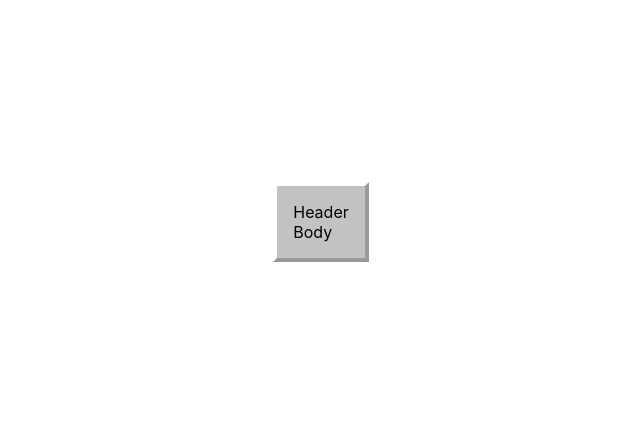
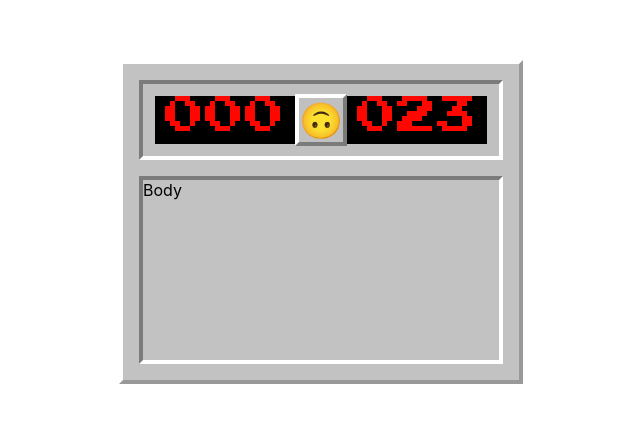
Before and after one commit to x4th/minesweeper, a React (Create React App) app: page / in a window 1280 px wide. Shown: the part 178-600 px from the top of the page, without its empty margins (319-959 px from the left). Built offline with nearby package versions, Linux system fonts and the light colour scheme.

Commit message:
basic header

```diff
--- a/public/index.html
+++ b/public/index.html
@@ -24,6 +24,7 @@
       work correctly both with client-side routing and a non-root public URL.
       Learn how to configure a non-root public URL by running `npm run build`.
     -->
+    <link href="https://fonts.googleapis.com/css?family=Press+Start+2P&display=swap" rel="stylesheet">
     <title>React App</title>
   </head>
   <body>
--- a/src/components/App/App.scss
+++ b/src/components/App/App.scss
@@ -8,3 +8,46 @@
   border-left-color: white;
   border-top-color: white;
 }
+
+.Header {
+  background: #c0c0c0;
+  padding: 10px 12px;
+  border-width: 4px;
+  border-style: solid;
+  border-right-color: white;
+  border-bottom-color: white;
+  border-left-color: #7b7b7b;
+  border-top-color: #7b7b7b;
+  display: flex;
+  justify-content: space-between;
+  align-items: center;
+}
+
+.Body {
+  margin-top: 16px;
+  border-width: 4px;
+  border-style: solid;
+  border-right-color: white;
+  border-bottom-color: white;
+  border-left-color: #7b7b7b;
+  border-top-color: #7b7b7b;
+  display: grid;
+  grid-template-rows: repeat(9, 1fr);
+  grid-template-rows: repeat(9, 1fr);
+}
+
+.Face {
+  width: 52px;
+  height: 52px;
+  font-size: 35px;
+  border-width: 4px;
+  border-style: solid;
+  border-left-color: white;
+  border-top-color: white;
+  border-right-color: #7b7b7b;
+  border-bottom-color: #7b7b7b;
+  display: flex;
+  justify-content: center;
+  align-items: center;
+  cursor: pointer;
+}
--- /dev/null
+++ b/src/components/App/App.tsx
@@ -0,0 +1,21 @@
+import React from 'react'
+
+import './App.scss'
+import NumberDisplay from '../NumberDisplay/NumberDisplay'
+
+const App: React.FC = () => {
+  return (
+    <div className='App'>
+      <div className='Header'>
+        <NumberDisplay value={0} />
+        <div className='Face'>
+          <span role='img' aria-label='face'>🙃️</span>
+        </div>
+        <NumberDisplay value={23} />
+      </div>
+      <div className='Body'>Body</div>
+    </div>
+  )
+}
+
+export default App
--- a/src/components/App/index.tsx
+++ /dev/null
@@ -1,14 +0,0 @@
-import React from 'react';
-
-import "./App.scss"
-
-const App: React.FC = () => {
-  return (
-    <div className="App">
-      <div className="Header">Header</div>
-      <div className="Body">Body</div>
-    </div>
-  )
-}
-
-export default App;
--- /dev/null
+++ b/src/components/NumberDisplay/NumberDisplay.scss
@@ -0,0 +1,9 @@
+.NumberDisplay {
+    width: 140px;
+    height: 48px;
+    color: #ff0701;
+    background: black;
+    text-align: center;
+    font-family: 'Press Start 2P', cursive;
+    font-size: 40px;
+}
--- /dev/null
+++ b/src/components/NumberDisplay/NumberDisplay.tsx
@@ -0,0 +1,17 @@
+import React from 'react'
+
+import './NumberDisplay.scss'
+
+interface NumberDisplayProps {
+  value: number
+}
+
+const NumberDisplay: React.FC<NumberDisplayProps> = ({ value }) => {
+  return (
+    <div className='NumberDisplay'>
+      {value.toString().padStart(3, '0')}
+    </div>
+    )
+}
+
+export default NumberDisplay
--- a/src/index.tsx
+++ b/src/index.tsx
@@ -1,7 +1,7 @@
 import React from 'react';
 import ReactDOM from 'react-dom';
 
-import App from './components/App'
+import App from './components/App/App'
 import './index.scss';
 
 ReactDOM.render(
```
